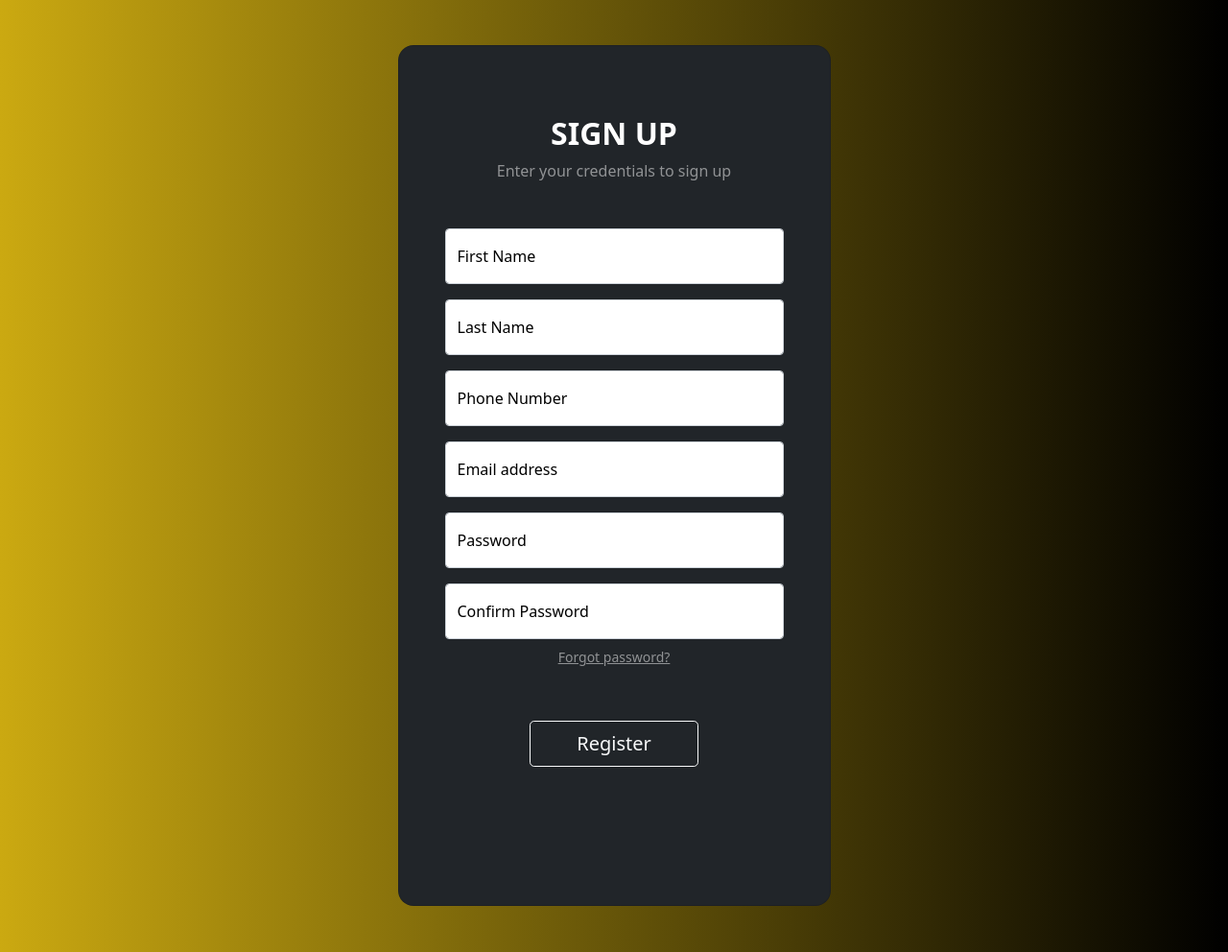
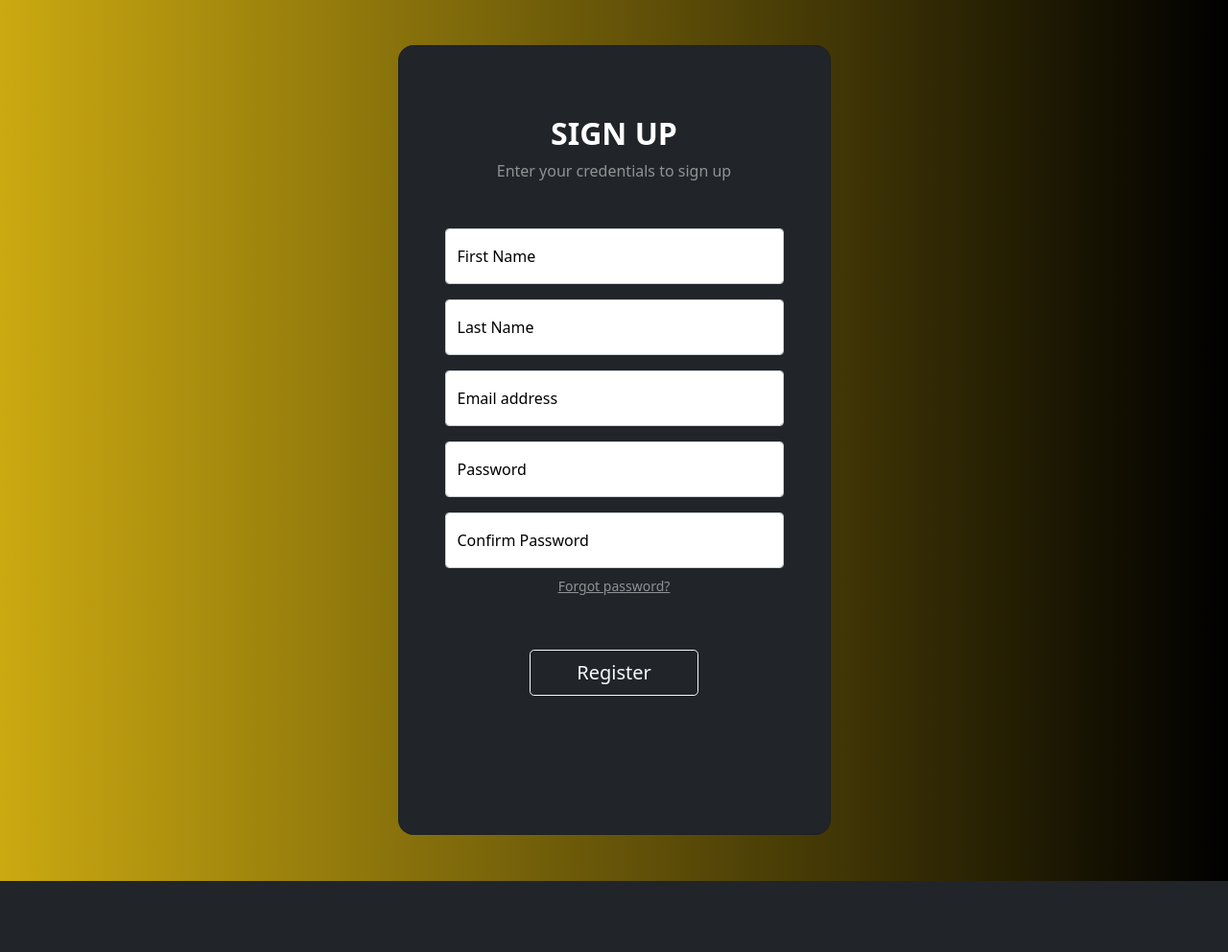
Before and after one commit to pdpurdue/BoilerBets, a Flask app: page /signup in a window 1280 px wide. Shown: the part 77-1069 px from the top of the page at 96% size. After the commit the page ends 995 px from the top, so only its background shows below. Run offline with Flask 2, Linux system fonts and the light colour scheme.

Commit message:
formatting

```diff
--- a/static/css/main.css
+++ b/static/css/main.css
@@ -6,7 +6,11 @@
     background: -webkit-linear-gradient(to right, rgb(203, 169, 17), rgb(0, 0, 0));
 
     /* W3C, IE 10+/ Edge, Firefox 16+, Chrome 26+, Opera 12+, Safari 7+ */
-    background: linear-gradient(to right, rgba(203, 169, 17), rgba(0, 0, 0))
+    background: linear-gradient(to right, rgba(203, 169, 17), rgba(0, 0, 0));
+    top:76px;
+    right:0px;
+    bottom:0px;
+    left:0px;
   }
 .navbar-custom {
     background-color: black;
--- a/templates/login.html
+++ b/templates/login.html
@@ -3,7 +3,7 @@
     <title>Boiler Bets Login</title>
 {% endblock %}
 {% block body %}
-<section class="w-auto h-auto gradient-custom">
+<section class="gradient-custom">
     <div class="container py-5 h-100">
       <div class="row d-flex justify-content-center align-items-center h-100">
         <div class="col-12 col-md-8 col-lg-6 col-xl-5">
@@ -25,8 +25,7 @@
                     <label for="floatingPassword" style="color:black;">Password</label>
                 </div>
 
-                <p class="mb-3"> <a href="/forgot_password" class="text-white-50 fw-bold">Forgot Password?</a></p>
-
+                <p class="small mb-5 pb-lg-2"><a class="text-white-50" href="#!">Forgot password?</a></p>
 
                 <button class="btn btn-outline-light btn-lg px-5" type="submit">Login</button>
 
--- a/templates/signup.html
+++ b/templates/signup.html
@@ -4,7 +4,7 @@
 {% endblock %}
 
 {% block body %}
-<section class="vh-400000 gradient-custom">
+<section class="gradient-custom">
     <div class="container py-5 h-100">
       <div class="row d-flex justify-content-center align-items-center h-100">
         <div class="col-12 col-md-8 col-lg-6 col-xl-5">
@@ -16,17 +16,13 @@
                 <h2 class="fw-bold mb-2 text-uppercase">Sign Up</h2>
                 <p class="text-white-50 mb-5">Enter your credentials to sign up</p>
                 <div class="form-floating mb-3">
-                    <input type="first name" class="form-control" id="floatingInput" placeholder="name">
+                    <input type="email" class="form-control" id="floatingInput" placeholder="name@example.com">
                     <label for="floatingInput" style="color:black;">First Name</label>
                 </div>
                 <div class="form-floating mb-3">
-                    <input type="last name" class="form-control" id="floatingInput" placeholder="name">
+                    <input type="email" class="form-control" id="floatingInput" placeholder="name@example.com">
                     <label for="floatingInput" style="color:black;">Last Name</label>
                 </div>
-                <div class="form-floating mb-3">
-                  <input type="text" class="form-control" id="floatingInput" placeholder="number">
-                  <label for="floatingInput" style="color:black;">Phone Number</label>
-              </div>
 
                 <div class="form-floating mb-3">
                     <input type="email" class="form-control" id="floatingInput" placeholder="name@example.com">
@@ -39,7 +35,7 @@
                 </div>
 
                 <div class="form-floating mb-2">
-                    <input type="conf password" class="form-control" id="floatingPassword" placeholder="Confirm Password">
+                    <input type="password" class="form-control" id="floatingPassword" placeholder="Confirm Password">
                     <label for="floatingPassword" style="color:black;">Confirm Password</label>
                 </div>
                 <p class="small mb-5 pb-lg-2"><a class="text-white-50" href="#!">Forgot password?</a></p>
```
